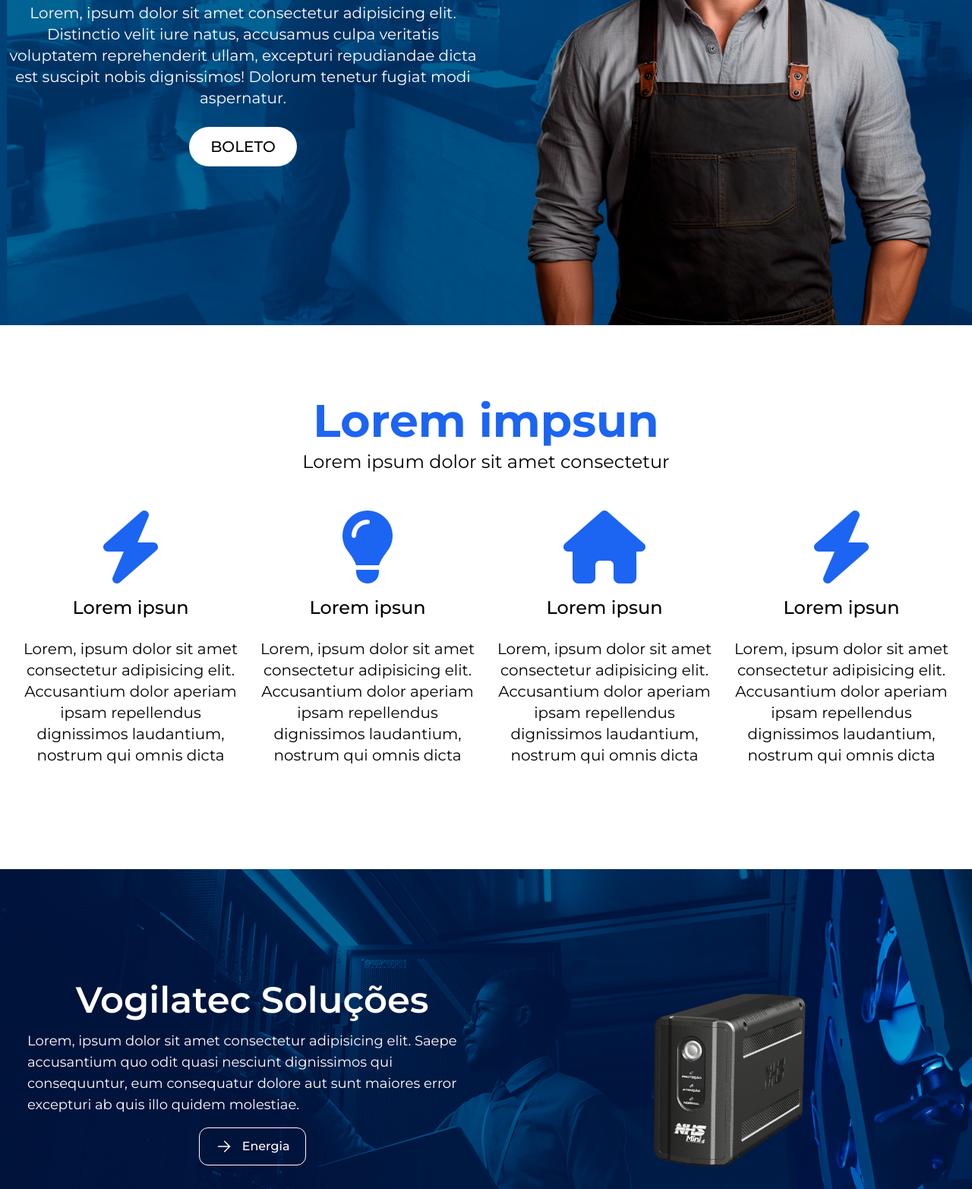
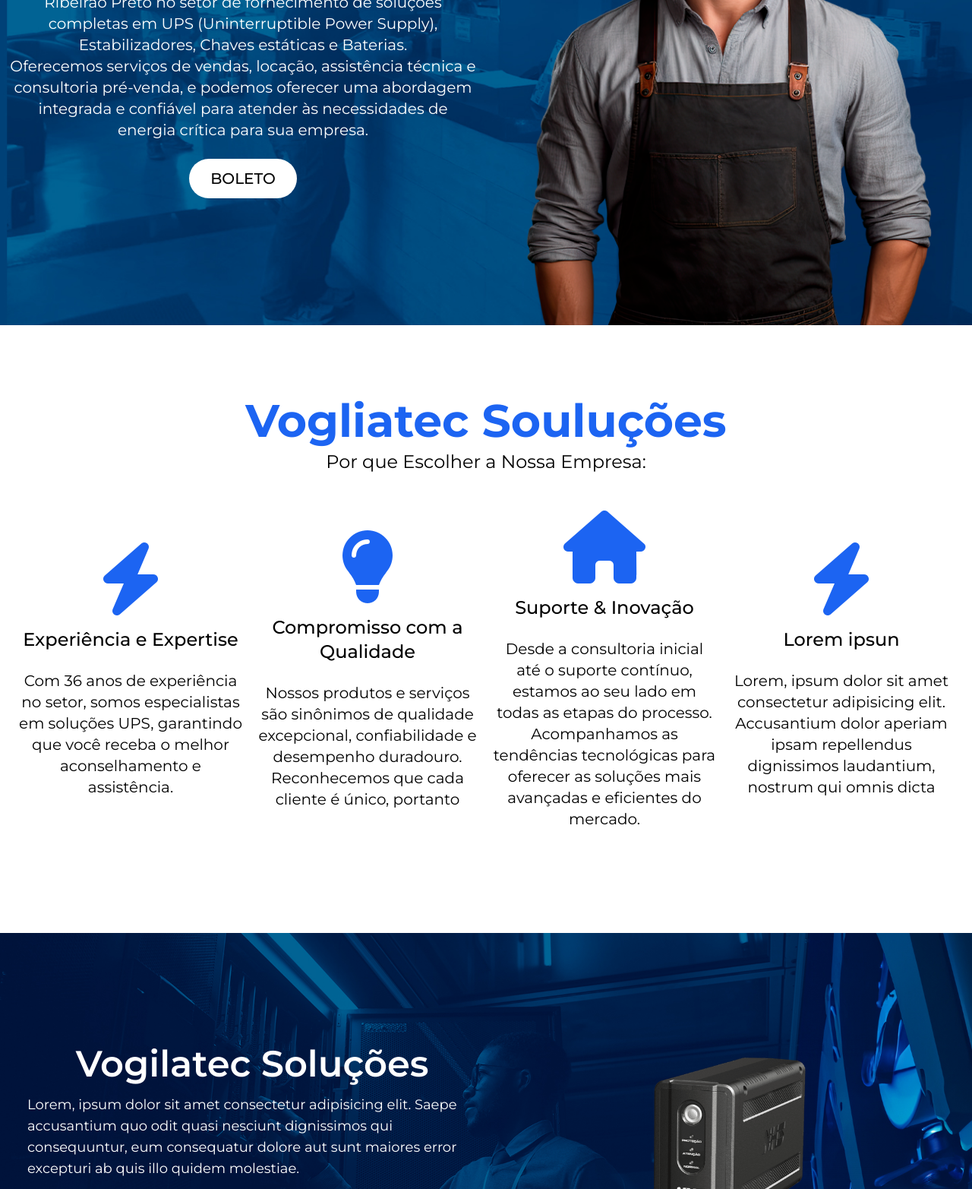
Before and after one commit to paydovan/vogliatec, a website: page src/index.html in a window 1280 px wide. Shown: the part 375-1940 px from the top of the page at 76% size. Drawn offline with nearby package versions, Linux system fonts and the light colour scheme.

Commit message:
feat: Adicionando contador com js e outras funcionalidades

```diff
--- a/src/index.html
+++ b/src/index.html
@@ -36,7 +36,7 @@
             <div class="w-full flex flex-col md:flex-row items-center justify-end md:justify-evenly max-w-7xl">
                 <div class="w-full flex flex-col items-center text-center justify-center p-3 my-10 gap-6 md:w-1/2">
                     <h1 class="text-white font-bold text-4xl lg:text-5xl">Vogliatec Soluções</h1>
-                    <p class="text-white text-center lg:text-xl">Lorem, ipsum dolor sit amet consectetur adipisicing elit. Distinctio velit iure natus, accusamus culpa veritatis voluptatem reprehenderit ullam, excepturi repudiandae dicta est suscipit nobis dignissimos! Dolorum tenetur fugiat modi aspernatur.</p>
+                    <p class="text-white text-center lg:text-xl">Somos a Vogliatec Soluções, empresa líder na região de Ribeirão Preto no setor de fornecimento de soluções completas em UPS (Uninterruptible Power Supply), Estabilizadores, Chaves estáticas e Baterias. <br> Oferecemos serviços de vendas, locação, assistência técnica e consultoria pré-venda, e podemos oferecer uma abordagem integrada e confiável para atender às necessidades de energia crítica para sua empresa.</p>
                     <button class="bg-white text-xl px-6 py-2 lg:px-7 lg:py-3 rounded-full font-medium lg:hover:scale-105 duration-200">BOLETO</button>
                 </div>
                 <div class="w-full md:w-1/2 flex justify-center items-end">
@@ -51,24 +51,27 @@
     <section class="w-full flex flex-col items-center justify-center">
         <div class="max-w-7xl flex flex-col items-center justify-center">
             <div class="flex flex-col items-center mt-4 gap-2 md:mt-24">
-                <h2 class="font-bold text-3xl text-blue-600 lg:text-6xl">Lorem impsun</h2>
-                <p class="text-xl lg:text-2xl text-center">Lorem ipsum dolor sit amet consectetur</p>
+                <h2 class="font-bold text-3xl text-blue-600 lg:text-6xl">Vogliatec Souluções</h2>
+                <p class="text-xl lg:text-2xl text-center">Por que Escolher a Nossa Empresa:</p>
             </div>
             <div class="grid grid-cols-2 p-4 md:grid-cols-4 mt-4 md:mb-24">
                 <div class="flex flex-col items-center justify-center py-4 lg:gap-4">
                     <i class="fa-solid fa-bolt text-3xl md:text-8xl text-blue-600"></i>
-                    <h3 class="text-2xl font-medium">Lorem ipsun</h3>
-                    <p class="text-center lg:text-xl p-2">Lorem, ipsum dolor sit amet consectetur adipisicing elit. Accusantium dolor aperiam ipsam repellendus dignissimos laudantium, nostrum qui omnis dicta</p>
+                    <h3 class="text-2xl font-medium">Experiência e Expertise</h3>
+                    <p class="text-center lg:text-xl p-2">Com 36 anos de experiência no setor, somos especialistas em soluções UPS, garantindo que você receba o melhor aconselhamento e assistência.</p>
                 </div>
                 <div class="flex flex-col items-center justify-center py-4 lg:gap-4">
                     <i class="fa-solid fa-lightbulb text-3xl md:text-8xl text-blue-600"></i>
-                    <h3 class="text-2xl font-medium">Lorem ipsun</h3>
-                    <p class="text-center lg:text-xl p-2">Lorem, ipsum dolor sit amet consectetur adipisicing elit. Accusantium dolor aperiam ipsam repellendus dignissimos laudantium, nostrum qui omnis dicta</p>
+                    <h3 class="text-2xl font-medium text-center">Compromisso com a Qualidade</h3>
+                    <p class="text-center lg:text-xl p-2">Nossos produtos e serviços são sinônimos de qualidade excepcional, confiabilidade e desempenho duradouro.
+                    Reconhecemos que cada cliente é único, portanto
+                    </p>
                 </div>
                 <div class="flex flex-col items-center justify-center py-4 lg:gap-4">
                     <i class="fa-solid fa-house text-3xl md:text-8xl text-blue-600"></i>
-                    <h3 class="text-2xl font-medium">Lorem ipsun</h3>
-                    <p class="text-center lg:text-xl p-2">Lorem, ipsum dolor sit amet consectetur adipisicing elit. Accusantium dolor aperiam ipsam repellendus dignissimos laudantium, nostrum qui omnis dicta</p>
+                    <h3 class="text-2xl font-medium">Suporte & Inovação</h3>
+                    <p class="text-center lg:text-xl p-2">Desde a consultoria inicial até o suporte contínuo, estamos ao seu lado em todas as etapas do processo.
+                    Acompanhamos as tendências tecnológicas para oferecer as soluções mais avançadas e eficientes do mercado.</p>
                 </div>
                 <div class="flex flex-col items-center justify-center py-4 lg:gap-4">
                     <i class="fa-solid fa-bolt text-3xl md:text-8xl text-blue-600"></i>
@@ -86,12 +89,14 @@
             <div class="flex flex-col items-center justify-center p-6 text-left gap-4 md:w-full">
                 <h2 class="text-3xl lg:text-5xl font-semibold text-white">Vogilatec Soluções</h2>
                 <p class="text-white lg:text-lg">Lorem, ipsum dolor sit amet consectetur adipisicing elit. Saepe accusantium quo odit quasi nesciunt dignissimos qui consequuntur, eum consequatur dolore aut sunt maiores error excepturi ab quis illo quidem molestiae.</p>
+                <a href="energia.html">
                     <button class="px-5 py-3 flex border-white border rounded-xl hover:bg-white duration-500 group">
                         <svg xmlns="http://www.w3.org/2000/svg" fill="none" viewBox="0 0 24 24" stroke-width="1.5" stroke="currentColor" class="text-white w-6 h-6 mr-3 group-hover:translate-x-2 group-hover:text-black duration-500">
                             <path stroke-linecap="round" stroke-linejoin="round" d="M4.5 12h15m0 0l-6.75-6.75M19.5 12l-6.75 6.75"></path>
                         </svg>
                         <div class="font-medium text-white group-hover:text-black duration-500">Energia</div>
                     </button>
+                </a>
             </div>
             <div class="flex items-center justify-center md:w-full md:h-full">
                 <img src="assets/nobreak.png" alt="nobreak" class="w-96">
@@ -107,7 +112,7 @@
                 <h2 class="font-bold text-3xl md:text-5xl lg:text-3xl">Automação Comercial</h2>
                 <p class="md:font-medium">Lorem ipsum dolor sit amet consectetur adipisicing elit. Tempore dicta eos ratione nihil animi similique suscipit deleniti voluptate et excepturi, amet inventore! Itaque iusto porro minus, eligendi labore distinctio soluta?</p>
                 <p class="md:font-medium">Lorem ipsum, dolor sit amet consectetur adipisicing elit. Iure alias officia id odit porro? Officia dicta quasi velit</p>
-                <button class="bg-blue-600 w-full py-4 rounded-xl text-white font-semibold md:w-1/3 lg:w-1/2 lg:hover:w-7/12 duration-300">Automação Comercial</button>
+                <button class="bg-blue-600 w-full py-4 rounded-xl text-white font-semibold md:w-1/3 lg:w-1/2 lg:hover:w-7/12 duration-300"><a href="automacao.html">Automação Comercial</a></button>
             </div>
             <div class="w-full">
                 <img src="assets/fotocomercial3.jpg" alt="foto automação" class="rounded-lg">
@@ -122,7 +127,7 @@
         <div class="p-5 w-full max-w-7xl flex lg:my-16">
             <div class="flex flex-col gap-4 p-6">
                 <div>
-                    <a href="#">
+                    <a href="software.html">
                         <h3 class="text-blue-600 text-lg font-medium underline"> < SOFTWARE > </h3>
                     </a>
                 </div>
--- a/src/software.html
+++ b/src/software.html
@@ -65,7 +65,7 @@
             <div class="w-full max-w-4xl flex items-center justify-center p-6 md:p-16 relative">
                 <div class="w-full h-96 bg-cover bg-no-repeat rounded-md" style="background-image: url(assets/fotocomercial2.jpg);"></div>
                 <div class="bg-blue-600 h-36 w-36 absolute top-9 left-6 md:left-2 rounded flex flex-col items-center justify-center text-white">
-                    <div class="font-bold text-2xl">333</div>
+                    <div class="font-bold text-2xl variable">333</div>
                     <span>Happy Clients</span>
                 </div>
             </div>
@@ -225,6 +225,7 @@
 
     </footer>
      <!--FIM FOOTER-->
+     <script src="../scripts/script.js"></script>
     <script src="https://cdnjs.cloudflare.com/ajax/libs/flowbite/2.3.0/flowbite.min.js"></script>
      <script>
         const swiperClients = new Swiper('.swiper-clients', {
```
Also changed, not shown: scripts/script.js (added, +15 -0 lines), 1 other file. Lines whose indentation alone changed are shown as unchanged.
